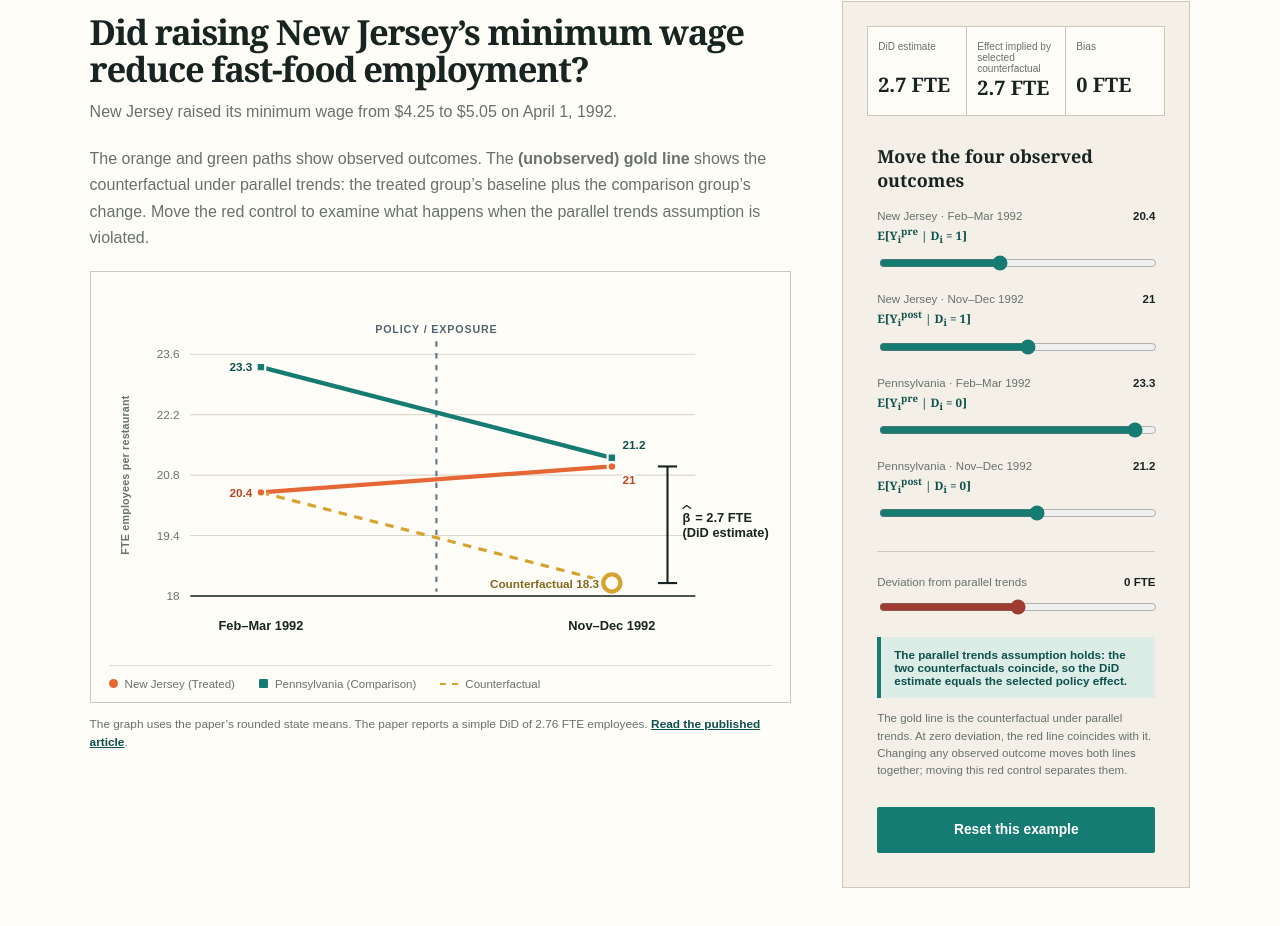
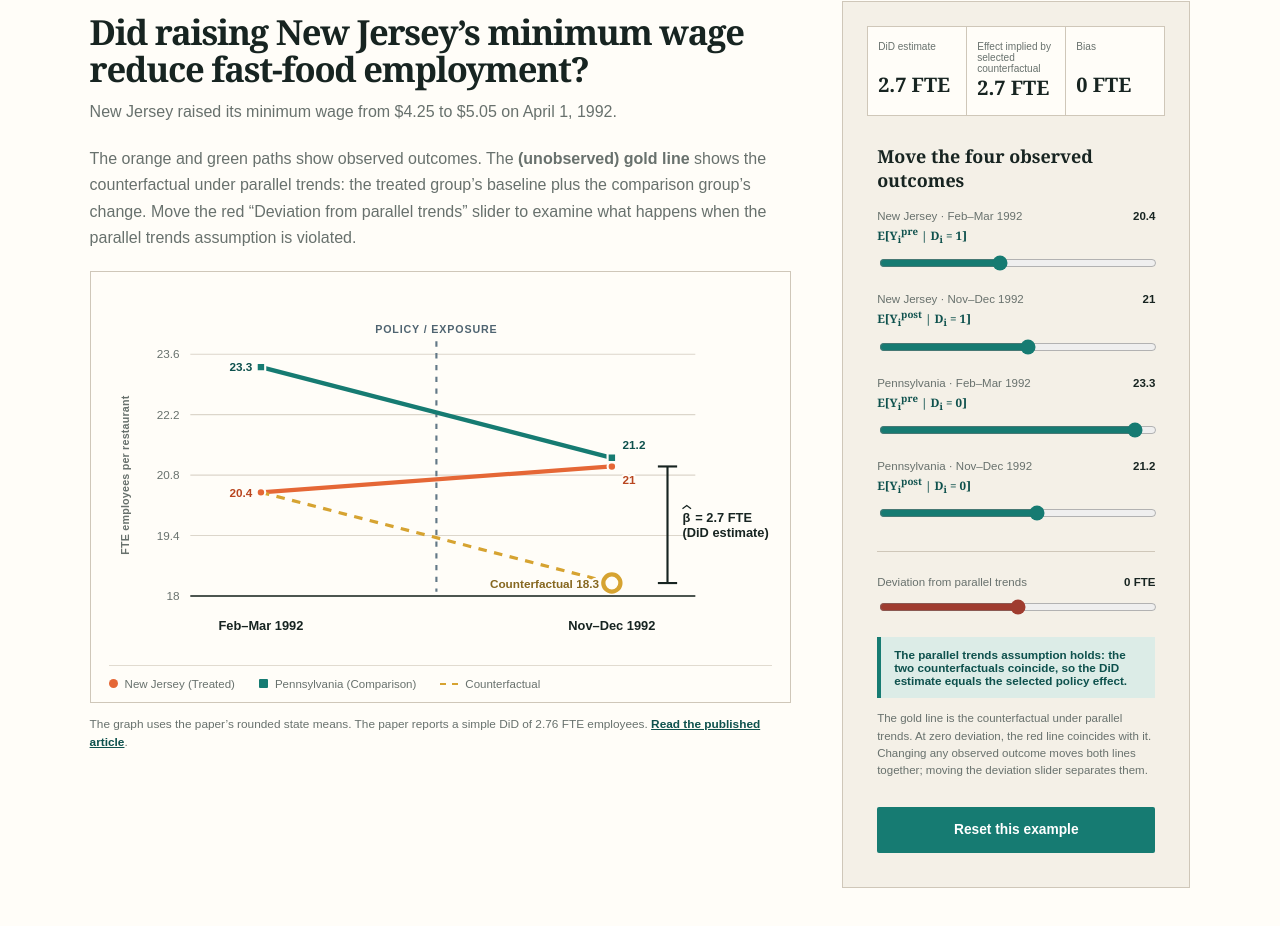
Before and after one commit to rabedm/classes, a React (Vite) app in the folder ARE-ECN-115A-Economic-Development/did-lab/: page / in a window 1280 px wide. Shown: the part 3497-4423 px from the top of the page. Built offline with nearby package versions, Linux system fonts and the light colour scheme.

Commit message:
Clarify parallel trends slider wording

```diff
--- a/ARE-ECN-115A-Economic-Development/did-lab/src/App.tsx
+++ b/ARE-ECN-115A-Economic-Development/did-lab/src/App.tsx
@@ -383,7 +383,7 @@ function ExploreCases() {
         <div>
           <h3>{selected.title}</h3>
           <p className="policy-copy">{selected.policy}</p>
-          <p className="policy-copy">The orange and green paths show observed outcomes. The <strong>(unobserved) gold line</strong> shows the counterfactual under parallel trends: the treated group’s baseline plus the comparison group’s change. Move the red control to examine what happens when the parallel trends assumption is violated.</p>
+          <p className="policy-copy">The orange and green paths show observed outcomes. The <strong>(unobserved) gold line</strong> shows the counterfactual under parallel trends: the treated group’s baseline plus the comparison group’s change. Move the red “Deviation from parallel trends” slider to examine what happens when the parallel trends assumption is violated.</p>
           <OutcomeGraph example={selected} values={values} untreatedChange={untreatedChange} />
           <p className="source-note">{selected.note} <a href={selected.source} target="_blank" rel="noreferrer">{selected.sourceLabel}</a>.</p>
         </div>
@@ -415,7 +415,7 @@ function ExploreCases() {
           <div className={Math.abs(trendDeviation) < 0.051 ? "trend-status parallel" : "trend-status biased"}>
             {Math.abs(trendDeviation) < 0.051 ? "The parallel trends assumption holds: the two counterfactuals coincide, so the DiD estimate equals the selected policy effect." : `The parallel trends assumption is violated. The red counterfactual differs from the gold counterfactual by ${fmtDifference(trendDeviation, selected.unit)}, so the DiD estimate differs from the selected policy effect by ${fmtDifference(bias, selected.unit)}.`}
           </div>
-          <p className="control-help">The gold line is the counterfactual under parallel trends. At zero deviation, the red line coincides with it. Changing any observed outcome moves both lines together; moving this red control separates them.</p>
+          <p className="control-help">The gold line is the counterfactual under parallel trends. At zero deviation, the red line coincides with it. Changing any observed outcome moves both lines together; moving the deviation slider separates them.</p>
           <button className="button secondary full" onClick={reset}>Reset this example</button>
         </aside>
       </div>
```
